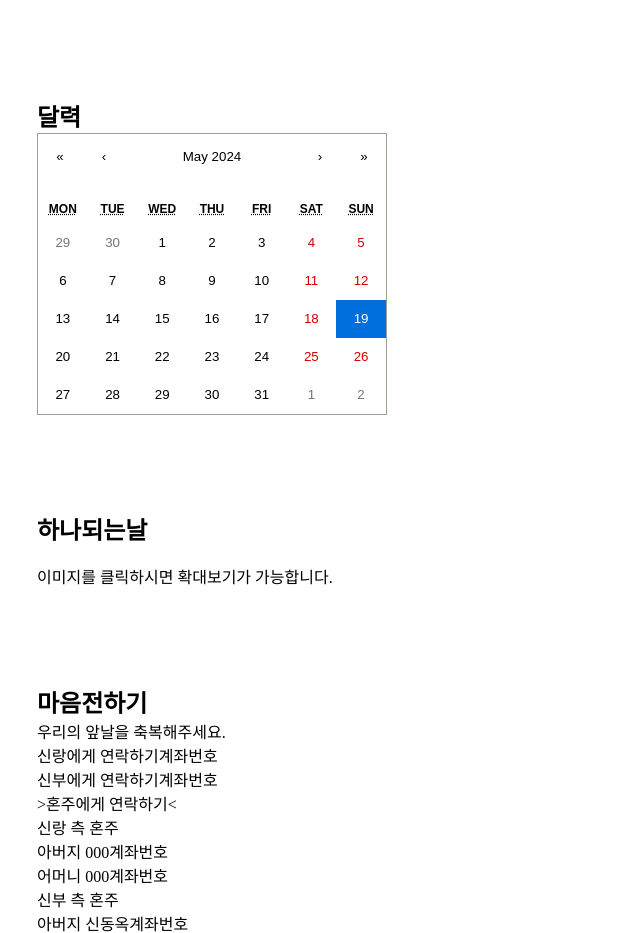
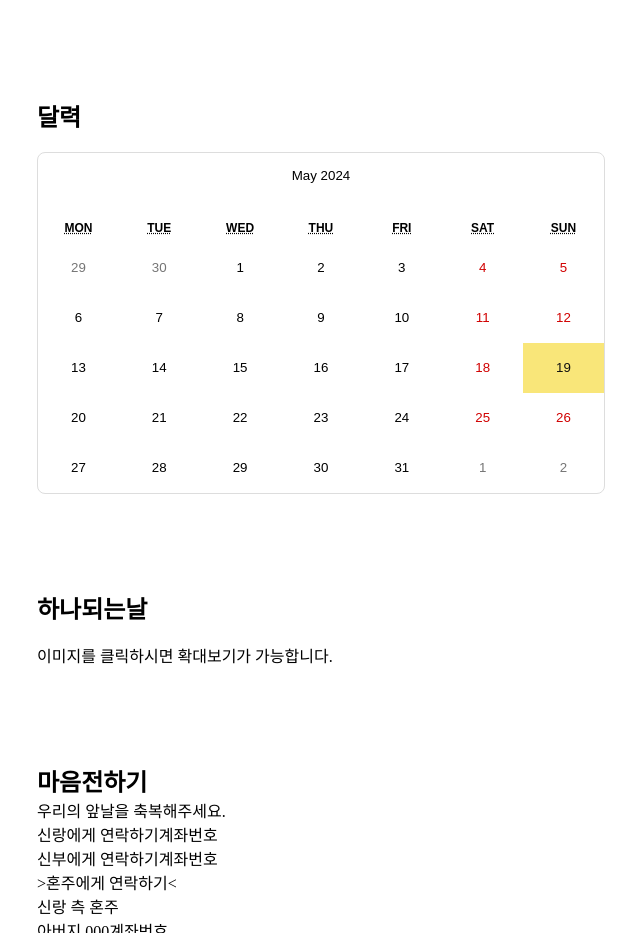
Before and after one commit to JOANNASHIN/react-rnd, a Next.js app: page /invitation in a window 1280 px wide. Shown: the part 1404-2337 px from the top of the page, without its empty margins (319-959 px from the left). Built offline with nearby package versions, Linux system fonts and the light colour scheme; a web font is replaced by a local one.

Commit message:
invitation css update

```diff
--- a/src/pages/invitation.tsx
+++ b/src/pages/invitation.tsx
@@ -77,11 +77,11 @@ export default function Home() {
         </section>
 
         {/* 달력 */}
-        <section>
+        <section className={`${invitationStyles.calendar} calendar`}>
           <h1>달력</h1>
           <div>
           <div>
-            <Calendar value={value} />
+            <Calendar className={`${invitationStyles.calendarBox} calendarBox`} value={value} />
           </div>
           </div>
         </section>
--- a/src/styles/globals.css
+++ b/src/styles/globals.css
@@ -98,3 +98,20 @@ a {
     color-scheme: dark;
   }
 }
+
+
+
+
+
+/* TODO: 옮겨야함 */
+.calendarBox .react-calendar__navigation__arrow {
+  display: none !important;
+}
+.calendarBox .react-calendar__tile  {
+  padding: 1rem 0 !important;
+}
+
+.calendarBox .react-calendar__tile--active {
+  background: rgba(248, 226, 100, 0.863) !important;
+  color: #111 !important;
+}
--- a/src/styles/invitation.module.css
+++ b/src/styles/invitation.module.css
@@ -143,3 +143,14 @@
 .who b {
     font-size: 1.3rem;
 }
+
+.calendar {
+    width: 100%;
+}
+
+.calendarBox {
+    width: 100% !important;
+    margin-top: 1.2rem !important;
+    border: 1px solid #ddd !important;
+    border-radius: 0.5rem !important;
+}
```
